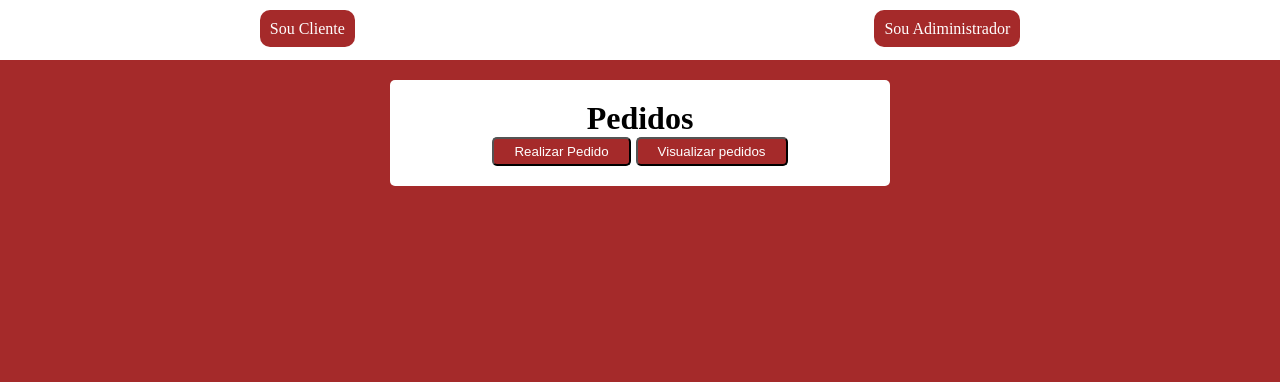
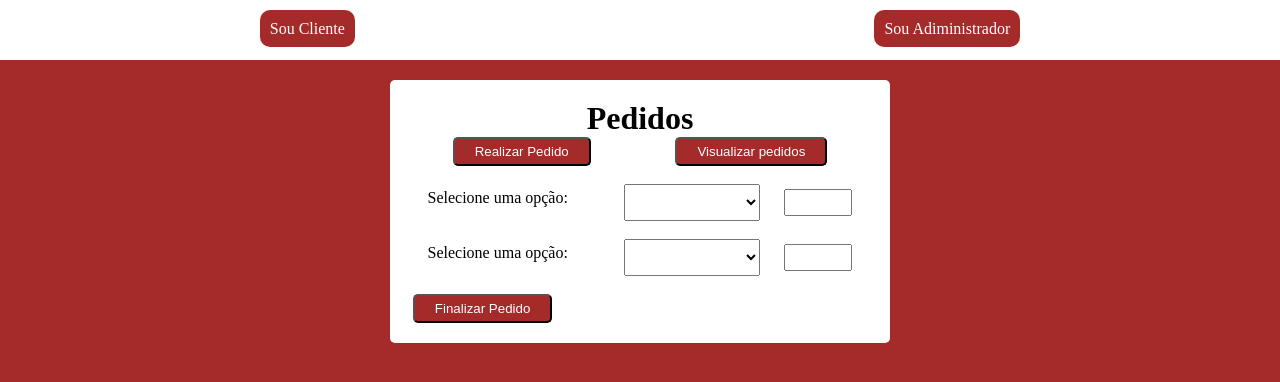
Before and after one commit to Lucas-0802/lanchonete, a website: page src/frontend/pedidos.html in a window 1280 px wide. Both pictures are taken after a click on the button "Realizar Pedido". Drawn offline with Linux system fonts and the light colour scheme.

Commit message:
Atualização do frontend

```diff
--- a/src/frontend/pedidos.html
+++ b/src/frontend/pedidos.html
@@ -21,8 +21,11 @@
         <form id="cadastroCliente">
 
             <div class="pedidos">
-                <div><button class="btnPedidos" type="submit">Realizar Pedido</button></div>
+                <div><button id="cadastroPedido" class="btnPedidos">Realizar Pedido</button></div>
                 <div><button type="submit">Visualizar pedidos</button></div>
+             </div>
+             <div id="realizarPedido">
+
              </div>
         </form>
     </main>
--- a/src/frontend/script.js
+++ b/src/frontend/script.js
@@ -1,6 +1,8 @@
 
 const API_URL = 'http://localhost:8080/lanchonete'
 const cadastroCliente = document.querySelector('#cadastroCliente')
+const cadastroPedido = document.querySelector('#cadastroPedido')
+
 
 cadastroCliente.onsubmit = function(e) {
     e.preventDefault()
@@ -24,10 +26,46 @@ cadastroCliente.onsubmit = function(e) {
         response.json().then(data => {
             if(data.message === 'sucess') {
                 cadastroCliente.reset()
-                alert('Cadastro realizado com sucesso!')
+               alert('Cadastro realizado com sucesso!')
+                redirecionar()
             } else {
                 alert('Ops, ocorreu um erro!!')
             }
         })
     })
 }
+
+function redirecionar() {
+    window.location.href = "pedidos.html"
+}
+
+cadastroPedido.onclick = function() {
+   const realizarPedido = document.querySelector('#realizarPedido')
+
+   realizarPedido.innerHTML = `
+   <br>
+   <div class="pedido">
+       <label>Selecione uma opção:</label>
+       <select name="select">
+       <option value=""></option>
+       <option value="pizza">Pizza</option>
+       <option value="hamburguer">Hamburguer</option>
+       <option value="hotdog">HotDog</option>
+        </select>
+        <input type="text">
+   </div>
+   <br>
+   <div class="pedido">
+       <label>Selecione uma opção:</label>
+       <select name="select">
+       <option value=""></option>
+       <option value="Coca-Cola">Coca-Cola</option>
+       <option value="Guaraná">Guaraná</option>
+       <option value="Pepsi">Pepsi</option>
+        </select>
+        <input type="text">
+   </div>
+   <br>
+   <button id="finalizarPedido" class="btnPedidos">Finalizar Pedido</button>
+   `
+}
--- a/src/frontend/style.css
+++ b/src/frontend/style.css
@@ -77,3 +77,22 @@ header {
 .btnPedidos {
     margin-right: 5px;
 }
+
+.pedido {
+    display: flex;
+    justify-content: space-around;
+}
+
+.pedido label {
+    width: 40%;
+}
+
+.pedido select {
+    width: 30%;
+    padding: 4px;
+}
+
+.pedido input {
+    width: 15%;
+    padding: 4px;
+}
```
